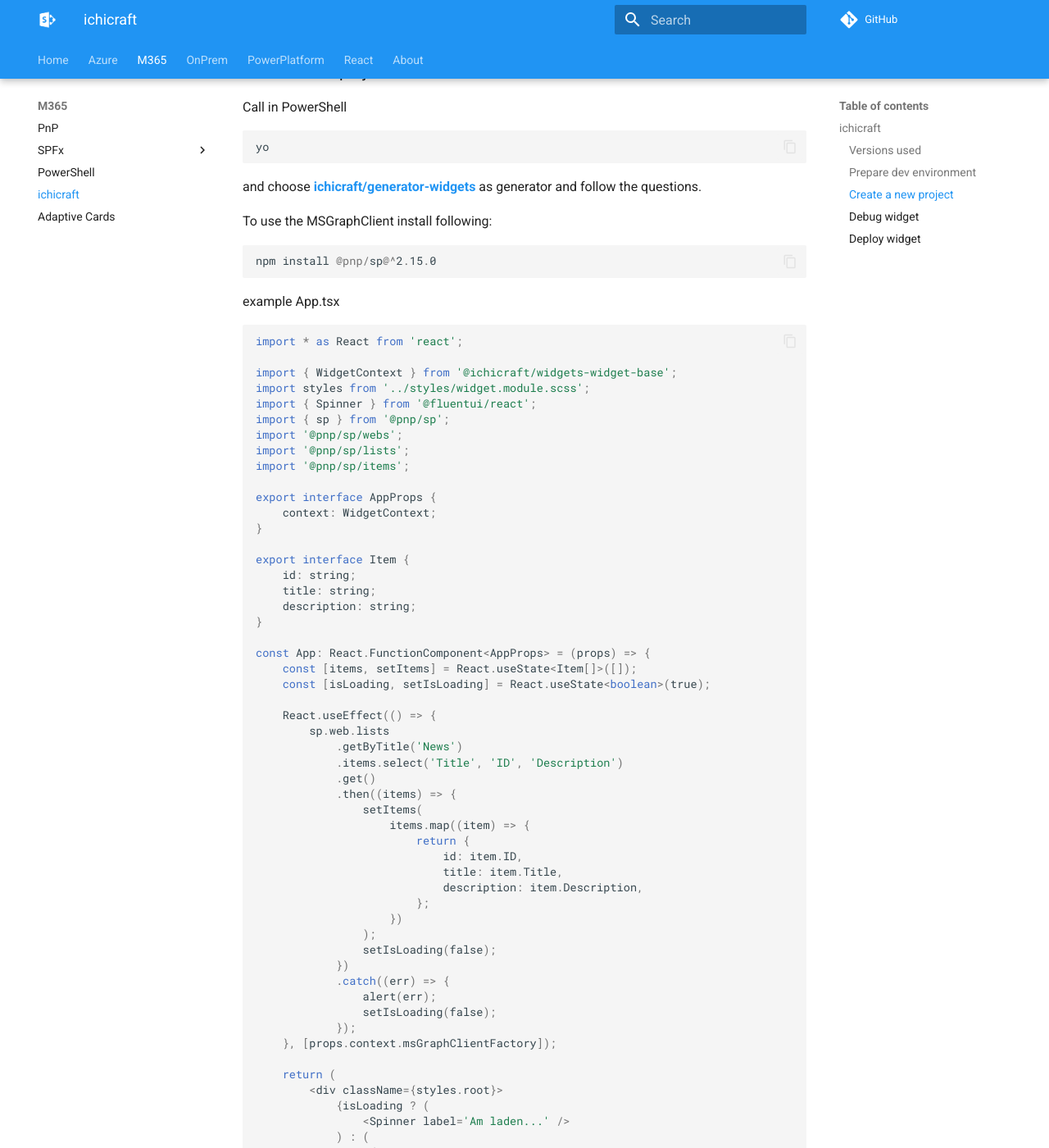
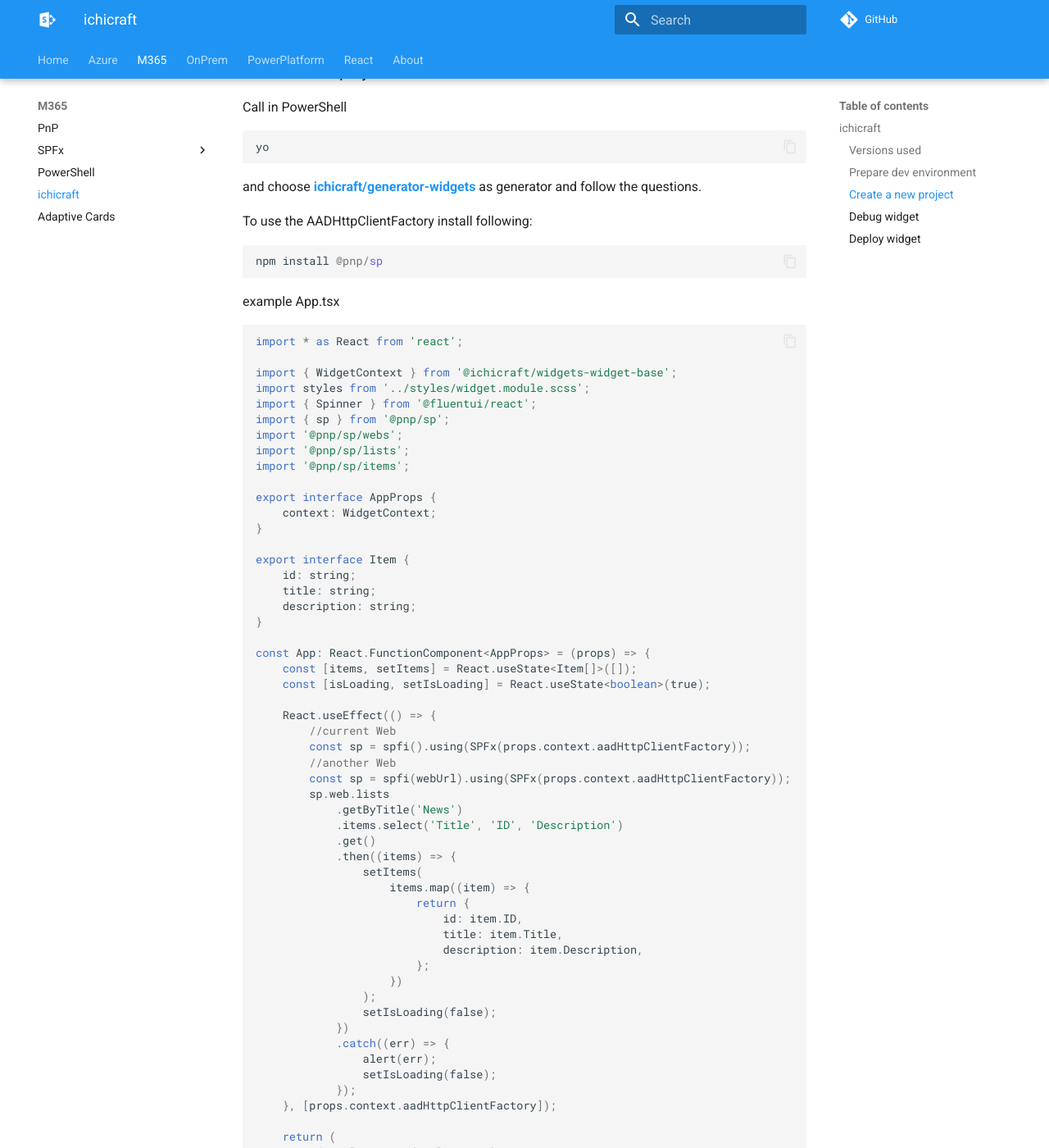
Before and after one commit to Kusi1975/spkb, an MkDocs documentation site: the page built from docs/M365/ichicraft/index.md, in a window 1280 px wide and 1400 px high, scrolled down 713 px. Shown: the whole window at 82% size. Built offline with MkDocs 1.6.1 and Material for MkDocs 9.7.7, drawn with Linux system fonts in a browser that asks for light colours; comment, search, counter and statistics services are not loaded; some of the changed text lies outside the part shown.

Commit message:
ichicraft use aadhandler

````diff
--- a/docs/M365/ichicraft/index.md
+++ b/docs/M365/ichicraft/index.md
@@ -33,10 +33,10 @@
 ```
 and choose **@ichicraft/generator-widgets** as generator and follow the questions.
 
-To use the MSGraphClient install following:
+To use the AADHttpClientFactory install following:
 
 ```powershell
-npm install @pnp/sp@^2.15.0
+npm install @pnp/sp
 ```
 
 example App.tsx
@@ -67,6 +67,10 @@
     const [isLoading, setIsLoading] = React.useState<boolean>(true);
 
     React.useEffect(() => {
+        //current Web
+        const sp = spfi().using(SPFx(props.context.aadHttpClientFactory));
+        //another Web
+        const sp = spfi(webUrl).using(SPFx(props.context.aadHttpClientFactory));
         sp.web.lists
             .getByTitle('News')
             .items.select('Title', 'ID', 'Description')
@@ -87,7 +91,7 @@
                 alert(err);
                 setIsLoading(false);
             });
-    }, [props.context.msGraphClientFactory]);
+    }, [props.context.aadHttpClientFactory]);
 
     return (
         <div className={styles.root}>
````
Also changed, not shown: other parts of docs/M365/ichicraft/index.md (+1 -1 lines).
